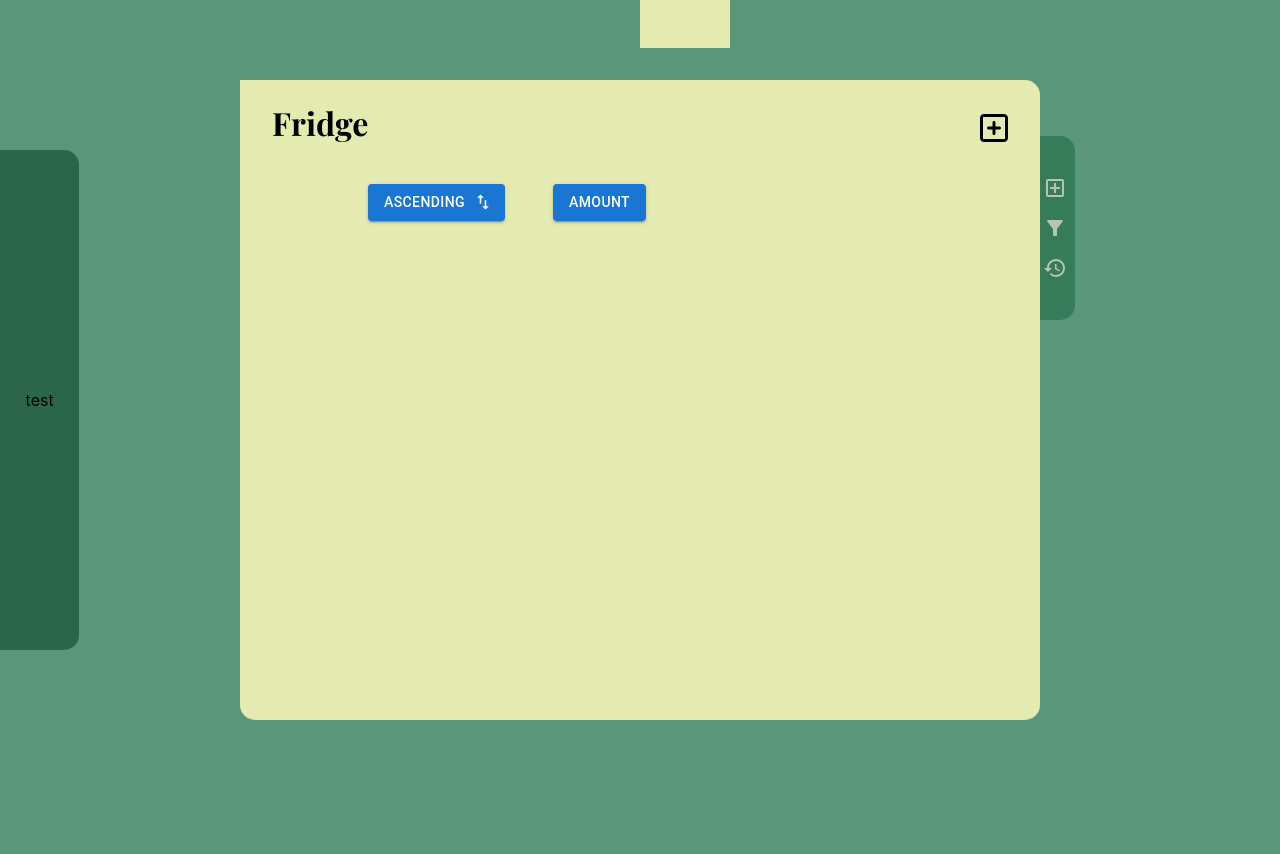
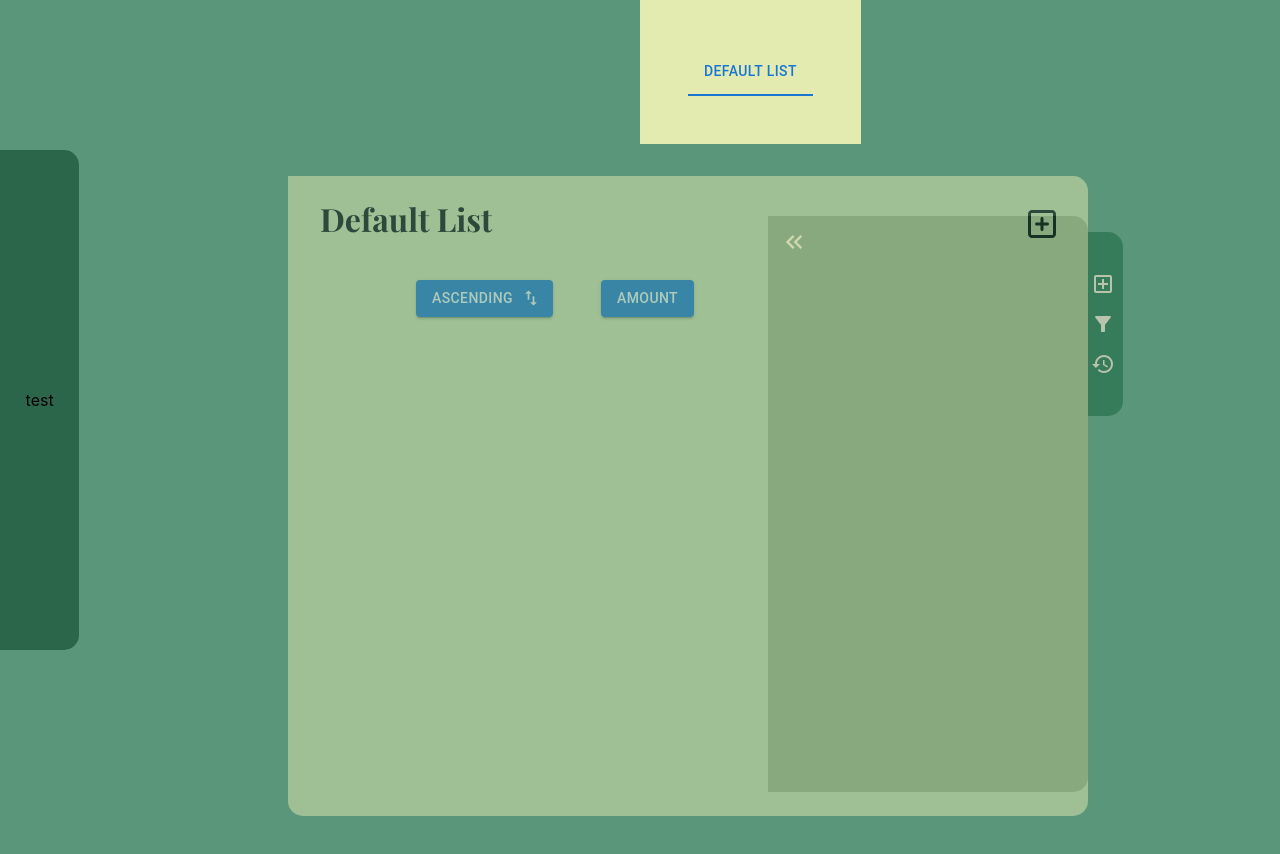
Before and after one commit to cjapar2/pantry-revised, a React (Create React App) app in the folder pantry-revised/: page / in a window 1280 px wide. Shown: the top 854 px of the page. Before the commit the page ends 800 px from the top, so only its background shows below. Built offline with nearby package versions, Linux system fonts and the light colour scheme.

Commit message:
Created a ListsContext and a tabs feature to be able to have multiple lists and tab between them. Modified multiple files to accomadate new ListsContext. TODO: Fix styles for tabs. Bug when trying to open NewItemForm. Bug where no item is being displayed when adding it using the AddItemForm.

```diff
--- a/pantry-revised/src/App.js
+++ b/pantry-revised/src/App.js
@@ -4,17 +4,19 @@ import { List } from './components/List';
 import { LeftDrawer } from './components/LeftDrawer';
 import { ListTabs } from './components/ListTabs';
 import { ItemsProvider } from './components/contexts/ItemsContext';
-import { SidePanel } from './components/sidePanelComponents/SidePanel';
+import { ListsProvider } from './components/contexts/ListsContext';
 
 function App() {
   return (
     <div className="App">
       {/* <TopBar /> */}
-      <ListTabs />
+      <ListsProvider>
+        <ListTabs />
+      </ListsProvider>
       <LeftDrawer />
-      <ItemsProvider>
+      {/* <ItemsProvider>
         <List />
-      </ItemsProvider>
+      </ItemsProvider> */}
     </div>
   );
 }
--- a/pantry-revised/src/components/List.js
+++ b/pantry-revised/src/components/List.js
@@ -9,11 +9,13 @@ import { Button } from '@mui/material';
 import { ArrowDownward, ArrowUpward, SwapVert } from '@mui/icons-material';
 import { ItemsContext } from'./contexts/ItemsContext';
 import { SidePanel } from './sidePanelComponents/SidePanel';
+import { ListsContext } from './contexts/ListsContext';
 // import { LeftDrawer } from './LeftDrawer';
 
 export function List() {
 
   const { items, sortItems, sortOrder } = useContext(ItemsContext);
+  const { lists, activeList } = useContext(ListsContext);
 
   // State to show addItemForm
   const [showAddForm, setShowAddForm] = useState(false);
@@ -37,13 +39,14 @@ export function List() {
     setSelectedItem(null);
   };
 
+  const activeListItems = lists[activeList]?.items || [];
 
   return (
     <div className='ListDashboard'>
     {/* Render SidePanel behind ListContainer */}
     <SidePanel />
       <div className="ListContainer" style={{backgroundColor: '#E4EBB1'}}>
-        <h1 className="ListTitle">Fridge</h1>
+        <h1 className="ListTitle">{lists[activeList]?.name || 'Fridge'}</h1>
         {/* Button that opens AddItemForm and add items */}
         <FontAwesomeIcon icon={faSquarePlus} size="2xl" className="OpenAddFormBtn"
           onClick={() => handleOpenAddForm()}
@@ -79,7 +82,7 @@ export function List() {
         {/* Container that contains item listings */}
         <div className='listingsContainer'>
           {/* Map out the list of itemlistings into individual components */}
-          {items.map((item) =>
+          {activeListItems.map((item) =>
             <ItemListing
               key={item.id}
               item={item}
--- a/pantry-revised/src/components/ListTabs.js
+++ b/pantry-revised/src/components/ListTabs.js
@@ -1,11 +1,34 @@
-import { Tab } from '@mui/material'
-import React from 'react'
+import { Box, Tabs, Tab } from '@mui/material'
+import React, { useContext } from 'react'
 import '../styles/ListTabs.css';
+import { ListsContext } from './contexts/ListsContext';
+import { List } from './List';
+import { ItemsProvider } from './contexts/ItemsContext';
 
 export function ListTabs() {
+
+  const { lists, activeList, switchList} = useContext(ListsContext);
+
+  console.log('activeList:', activeList, lists);
+
+  function handleTabChange(event, newIndex) {
+    switchList(newIndex);
+  }
+
   return (
-    <div className='TabGroup'>
-        <Tab></Tab>
+    <div >
+      <Box className='TabGroup'>
+        <Tabs value={activeList} onChange={handleTabChange} >
+          {lists.map((list, index) => (
+            <Tab key={list.id} label={list.name} />
+          ))}
+        </Tabs>
+        {lists.length > 0 && (
+          <ItemsProvider items={lists[activeList].items}>
+            <List />
+          </ItemsProvider>
+        )}
+      </Box>
     </div>
   )
 }
--- a/pantry-revised/src/components/contexts/ItemsContext.js
+++ b/pantry-revised/src/components/contexts/ItemsContext.js
@@ -1,14 +1,24 @@
-import React, { createContext, useState, useEffect } from 'react';
+import React, { createContext, useState, useEffect, useContext } from 'react';
 import { v4 as uuidv4 } from 'uuid';
+import { ListsContext } from './ListsContext';
 
 const ItemsContext = createContext();
 
 function ItemsProvider({ children }) {
+
+    const { activeList } = useContext(ListsContext);
+    console.log('activeList:', activeList);
+
     const [items, setItems] = useState([]);
     const [sortOrder, setSortOrder] = useState({ key: 'name', direction: 'ascending'});
 
     useEffect(() => {
         const storedItems = JSON.parse(localStorage.getItem('items')) || [];
+        setItems(storedItems);
+    }, []);
+
+    useEffect(() => {
+        const storedItems = JSON.parse(localStorage.getItem('items')) || {};
         setItems(storedItems);
     }, []);
 
@@ -22,7 +32,12 @@ function ItemsProvider({ children }) {
             comments,
             imageSrc,
         };
-        const updatedItems = [...items, newItem];
+        const listId = activeList;
+        console.log('hi');
+        const updatedItems = {
+            ...items,
+            [listId]: [...(items[listId] || []), newItem]
+        };
         setItems(updatedItems);
         localStorage.setItem('items', JSON.stringify(updatedItems));
         console.log('Adding Item');
@@ -30,13 +45,21 @@ function ItemsProvider({ children }) {
     };
 
     function updateItem(id, updatedItem) {
-        const updatedItems = items.map(item => (item.id === id ? { ...item, ...updatedItem } : item));
+        const listId = activeList;
+        const updatedItems = {
+            ...items,
+            [listId]: items[listId].map(item => (item.id === id ? { ...item, ...updatedItem } : item))
+        };
         setItems(updatedItems);
         localStorage.setItem('items', JSON.stringify(updatedItems));
     };
 
     function deleteItem(id) {
-        const updatedItems = items.filter(item => item.id !== id);
+        const listId = activeList;
+        const updatedItems = {
+            ...items,
+            [listId]: items[listId].filter(item => item.id !== id)
+        };
         setItems(updatedItems);
         localStorage.setItem('items', JSON.stringify(updatedItems));
         console.log('Deleting item ', id);
@@ -44,8 +67,9 @@ function ItemsProvider({ children }) {
     };
 
     function sortItems(key, direction = 'ascending') {
-        setSortOrder({key, direction});
-        const sortedItems = [...items].sort((a, b) => {
+        setSortOrder({ key, direction });
+        const listId = activeList;
+        const sortedItems = [...(items[listId] || [])].sort((a, b) => {
             if (a[key] < b[key]) {
                 return direction === 'ascending' ? -1 : 1;
             }
@@ -54,11 +78,14 @@ function ItemsProvider({ children }) {
             }
             return 0;
         });
-        setItems(sortedItems);
+        setItems({
+            ...items,
+            [listId]: sortedItems
+        });
     }
 
     return (
-        <ItemsContext.Provider value={{ items, addItem, updateItem, deleteItem, sortItems, sortOrder }}>
+        <ItemsContext.Provider value={{ items: items[activeList] || [], addItem, updateItem, deleteItem, sortItems, sortOrder }}>
             {children}
         </ItemsContext.Provider>
     );
--- a/pantry-revised/src/components/contexts/ListsContext.js
+++ b/pantry-revised/src/components/contexts/ListsContext.js
@@ -1,24 +1,48 @@
 import React, { createContext, useState, useEffect } from 'react';
 import { v4 as uuidv4 } from 'uuid';
+import { List } from '../List';
 
 const ListsContext = createContext();
 
-function ListsProvider( { children }) {
+function ListsProvider({children}) {
     const [lists, setLists] = useState([]);
+    const [activeList, setActiveList] = useState(0); // Default to first tab of lists
+
+    useEffect(() => {
+        const storedLists = JSON.parse(localStorage.getItem('lists')) || [];
+        if (storedLists.length === 0) {
+            // Add a default list if none exist
+            const defaultList = {
+                id: Date.now(),
+                name: 'Default List',
+                items: []
+            };
+            setLists([defaultList]);
+            localStorage.setItem('lists', JSON.stringify([defaultList]));
+        } else {
+            setLists(storedLists);
         }
+    }, []);
+
+    useEffect(() => {
+        // Ensure activeTab is within bounds
+        if (lists.length > 0 && activeList >= lists.length) {
+            setActiveList(0);
+        }
+    }, [lists]);
+
+
+    console.log('activeList:', activeList, lists);
 
     useEffect(() =>{
         const storedLists = JSON.parse(localStorage.getItem('lists')) || [];
         setLists(storedLists);
-})
+    }, []);
 
-function addList(name, color, units, tags, items) {
+    function addList(name, items) {
         const newList = {
             id: uuidv4(),
             name,
-        color,
-        units,
-        tags,
             items,
         };
         const updatedLists = [...lists, newList];
@@ -26,3 +50,28 @@ function addList(name, color, units, tags, items) {
         localStorage.setItem('lists', JSON.stringify(updatedLists));
         console.log('Adding new list');
     }
+
+    function deleteList(id) {
+        const updatedLists = lists.filter(list => list.id !== id);
+        setLists(updatedLists);
+        localStorage.setItem('lists', JSON.stringify(updatedLists));
+    }
+
+    function updateList(id, updatedList) {
+        const updatedLists = lists.map(list => (list.id === id ? {...lists, ...updatedList } : list));
+        setLists(updatedLists);
+        localStorage.setItem('lists', JSON.stringify(updatedLists));
+    }
+
+    function switchList(index) {
+        setActiveList(index);
+    }
+
+    return (
+        <ListsContext.Provider value={{ lists, activeList, addList, deleteList, updateList, switchList }}>
+            {children}
+        </ListsContext.Provider>
+    )
+
+}
+export { ListsProvider, ListsContext }
--- a/pantry-revised/src/components/sidePanelComponents/NewItemForm.js
+++ b/pantry-revised/src/components/sidePanelComponents/NewItemForm.js
@@ -75,7 +75,7 @@ export function NewItemForm({item}) {
     const [unit, setUnit] = useState('');
     const [date, setDate] = useState(new Date());
     const [comments, setComments] = useState('');
-    const [imageSrc, setImageSrc] = useState(null);
+    const [imageSrc, setImageSrc] = useState(defaultItemIcon);
 
     useEffect(() => {
         if (imageSrc) {
@@ -129,7 +129,7 @@ export function NewItemForm({item}) {
       }
 
   return (
-    <Box className='itemFormContainer'>
+    <Box component='form' className='itemFormContainer' onSubmit={handleItemSubmit}>
       <Grid container spacing={2} className='itemFormGrid' justifyContent="center" alignItems="center">
         {/* Image Picker */}
         <Grid item xs={0}>
@@ -212,6 +212,7 @@ export function NewItemForm({item}) {
         </Grid>
         <Grid item xs={12}>
           <Button
+            type='submit'
             variant="contained"
             onClick={handleItemSubmit}
             fullWidth
--- a/pantry-revised/src/components/sidePanelComponents/SidePanel.js
+++ b/pantry-revised/src/components/sidePanelComponents/SidePanel.js
@@ -1,4 +1,4 @@
-import { ButtonGroup, Icon } from '@mui/material';
+import { ButtonGroup } from '@mui/material';
 import React, { useState } from 'react';
 import FilterAltIcon from '@mui/icons-material/FilterAlt';
 import HistoryOutlinedIcon from '@mui/icons-material/HistoryOutlined';
--- a/pantry-revised/src/styles/List.css
+++ b/pantry-revised/src/styles/List.css
@@ -8,7 +8,7 @@
 }
 
 .ListDashboard {
-    position: relative;
+    position: absolute;
     /* Styles to keep listContainer centered */
     display: flex;
     flex-direction: row;
@@ -34,7 +34,7 @@
     overflow-y: auto;
     box-sizing: border-box;
     scrollbar-width: none;
-    /* opacity: 0.5; */
+    opacity: 0.5;
 }
 
 .ListContainer::-webkit-scrollbar {
--- a/pantry-revised/src/styles/ListTabs.css
+++ b/pantry-revised/src/styles/ListTabs.css
@@ -1,4 +1,6 @@
 .TabGroup {
     position: absolute;
+    padding: 3rem;
+    top: 0rem;
     background-color: #E4EBB1;
 }
```
Lines whose indentation alone changed are shown as unchanged.
